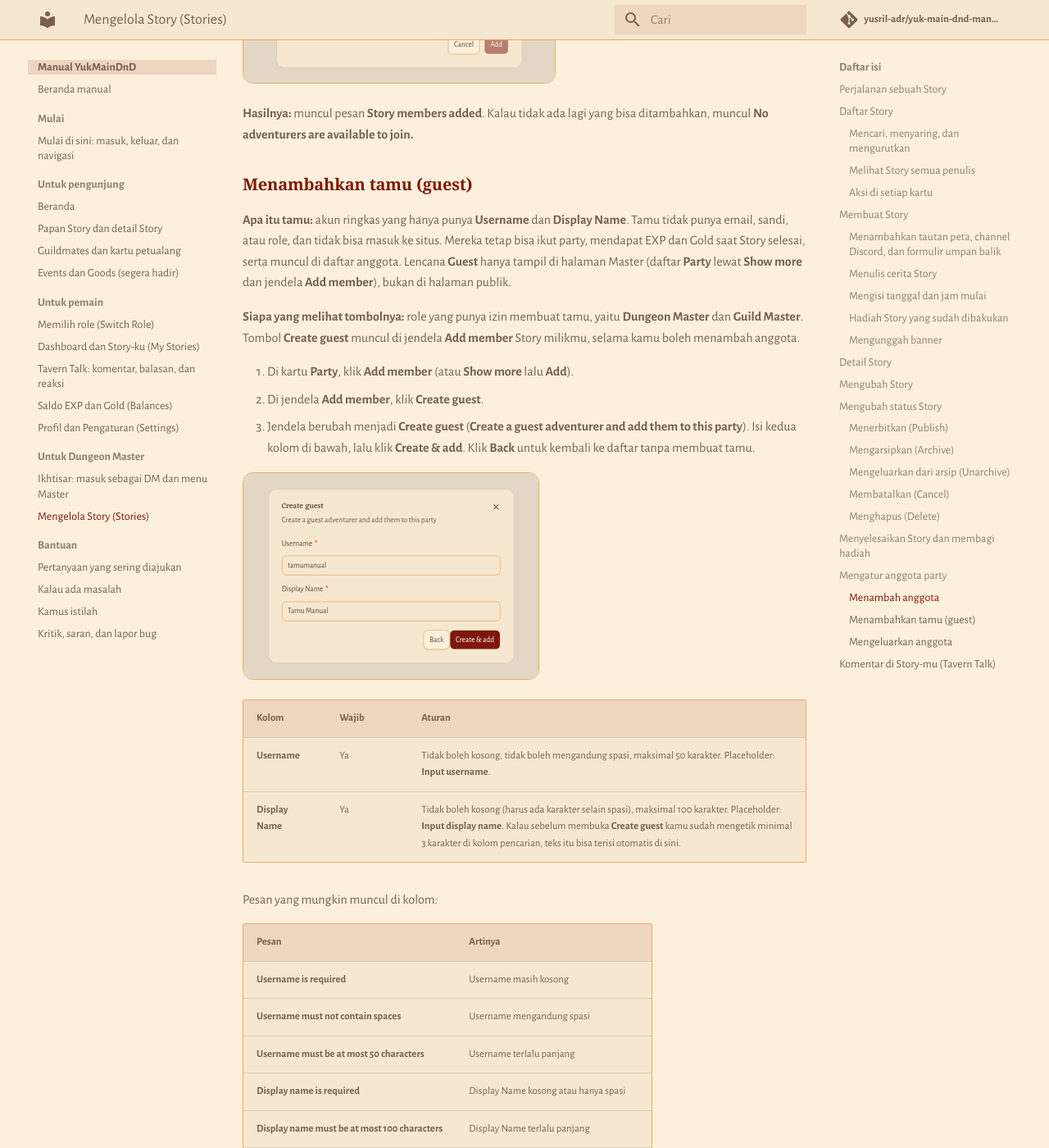
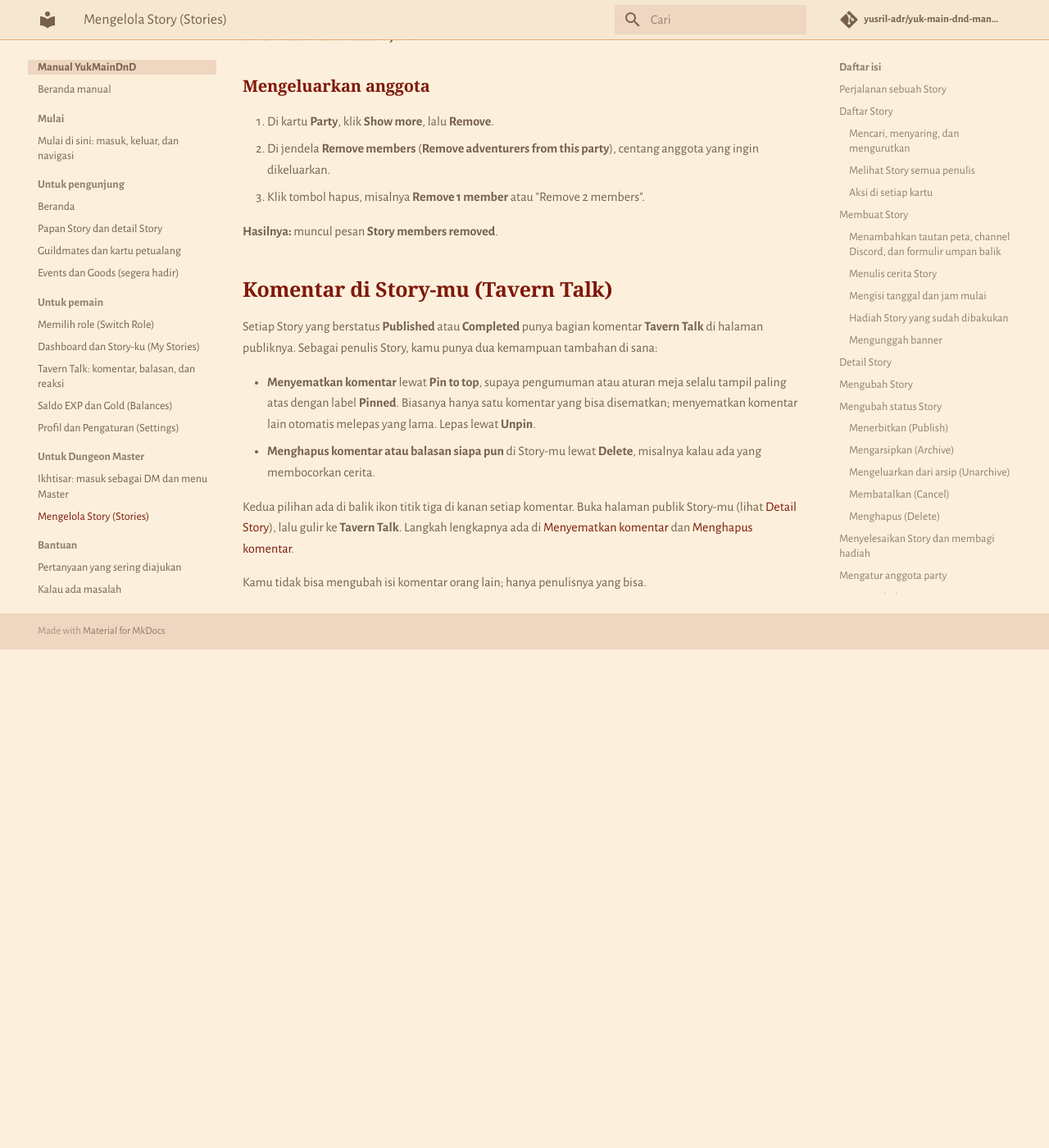
Before and after one commit to yusril-adr/yuk-main-dnd-manual, an MkDocs documentation site: the page built from docs/dungeon-master/story.md, in a window 1280 px wide and 1400 px high, scrolled down 15857 px. Shown: the whole window at 82% size. Built offline with MkDocs 1.6.1 and Material for MkDocs 9.7.7, drawn with Linux system fonts in a browser that asks for light colours; some web fonts are replaced; comment, search, counter and statistics services are not loaded; after the commit the page ends 16649 px from its top, so only the background shows below that; some of the changed text lies outside the part shown.

Commit message:
docs: remove paused guest users feature from the manual
Frontend reverted guest users (app PR #144, released via #145). Drop
Create guest / Guest badge docs, FAQ, and glossary; restore the pre-guest
Add member screenshot.

```diff
--- a/docs/dungeon-master/story.md
+++ b/docs/dungeon-master/story.md
@@ -292,51 +292,14 @@ Semua hadiah ini tercatat di [Balances](../pemain/saldo.md) masing-masing.
 
 1. Di kartu **Party**, klik **Add member** (kalau party masih kosong), atau klik **Show more** lalu **Add**.
 2. Jendela **Add member** terbuka berisi daftar petualang. Untuk mencari, ketik di kolom **Type minimum 3 characters to search ...**.
-3. Centang petualang yang ingin ditambahkan. Tamu yang sudah ada muncul di daftar yang sama dengan lencana **Guest**, dan bisa kamu centang seperti petualang biasa.
+3. Centang petualang yang ingin ditambahkan.
 4. Klik tombol tambah. Tulisannya berubah sesuai jumlah pilihanmu: **Add**, **Add 1 member**, atau misalnya "Add 3 members". Klik **Cancel** atau ikon silang untuk menutup tanpa menambah.
 
 Petualang yang sudah ada di party tidak muncul di daftar. Namamu sendiri juga ada di daftar selama kamu belum ikut, jadi kamu bisa ikut sebagai pemain di Story yang kamu tulis. Kalau ikut, kamu dihitung dalam jatah **Max Members** seperti anggota lain. Kalau pencarian tidak menemukan siapa pun, muncul **No adventurers match this search.**
 
-Kalau petualang yang kamu cari belum punya akun, kamu bisa membuat tamu baru lewat **Create guest**. Lihat [Menambahkan tamu (guest)](#menambahkan-tamu-guest).
-
-![Jendela Add member dengan kolom pencarian, tombol Create guest, daftar petualang yang bisa dicentang, serta tombol Cancel dan Add](../images/dm-stories-guest-1.png)
+![Jendela Add member dengan kolom pencarian, daftar petualang yang bisa dicentang, serta tombol Cancel dan Add](../images/dm-stories-members-1.png)
 
 **Hasilnya:** muncul pesan **Story members added**. Kalau tidak ada lagi yang bisa ditambahkan, muncul **No adventurers are available to join.**
-
-### Menambahkan tamu (guest)
-
-**Apa itu tamu:** akun ringkas yang hanya punya **Username** dan **Display Name**. Tamu tidak punya email, sandi, atau role, dan tidak bisa masuk ke situs. Mereka tetap bisa ikut party, mendapat EXP dan Gold saat Story selesai, serta muncul di daftar anggota. Lencana **Guest** hanya tampil di halaman Master (daftar **Party** lewat **Show more** dan jendela **Add member**), bukan di halaman publik.
-
-**Siapa yang melihat tombolnya:** role yang punya izin membuat tamu, yaitu **Dungeon Master** dan **Guild Master**. Tombol **Create guest** muncul di jendela **Add member** Story milikmu, selama kamu boleh menambah anggota.
-
-1. Di kartu **Party**, klik **Add member** (atau **Show more** lalu **Add**).
-2. Di jendela **Add member**, klik **Create guest**.
-3. Jendela berubah menjadi **Create guest** (**Create a guest adventurer and add them to this party**). Isi kedua kolom di bawah, lalu klik **Create & add**. Klik **Back** untuk kembali ke daftar tanpa membuat tamu.
-
-![Jendela Create guest berisi kolom Username dan Display Name yang sudah diisi, serta tombol Back dan Create & add](../images/dm-stories-guest-2.png)
-
-| Kolom | Wajib | Aturan |
-| --- | --- | --- |
-| **Username** | Ya | Tidak boleh kosong, tidak boleh mengandung spasi, maksimal 50 karakter. Placeholder: **Input username**. |
-| **Display Name** | Ya | Tidak boleh kosong (harus ada karakter selain spasi), maksimal 100 karakter. Placeholder: **Input display name**. Kalau sebelum membuka **Create guest** kamu sudah mengetik minimal 3 karakter di kolom pencarian, teks itu bisa terisi otomatis di sini. |
-
-Pesan yang mungkin muncul di kolom:
-
-| Pesan | Artinya |
-| --- | --- |
-| **Username is required** | Username masih kosong |
-| **Username must not contain spaces** | Username mengandung spasi |
-| **Username must be at most 50 characters** | Username terlalu panjang |
-| **Display name is required** | Display Name kosong atau hanya spasi |
-| **Display name must be at most 100 characters** | Display Name terlalu panjang |
-| **A user with this username already exists** | Username itu sudah dipakai akun lain |
-| **Couldn't create guest.** | Pembuatan tamu gagal karena alasan lain |
-
-**Hasilnya:** muncul pesan **Guest created**, lalu tamu langsung ditambahkan ke party dengan pesan **Story members added**. Tamu tampil di kartu **Party**. Klik **Show more** untuk melihat namanya bersama lencana **Guest**.
-
-![Jendela Party berisi Tamu Manual dengan lencana Guest](../images/dm-stories-guest-3.png)
-
-Kalau tamu itu sudah pernah dibuat sebelumnya, tidak perlu membuat lagi: cari namanya di jendela **Add member**, centang baris yang berlabel **Guest**, lalu klik **Add**.
 
 ### Mengeluarkan anggota
 
```
Also changed, not shown: docs/faq.md (+0 -3 lines), docs/glossary.md (+0 -1 lines), docs/images/dm-stories-guest-1.png (deleted), docs/images/dm-stories-guest-2.png (deleted), docs/images/dm-stories-guest-3.png (deleted), docs/images/dm-stories-members-1.png (added).
